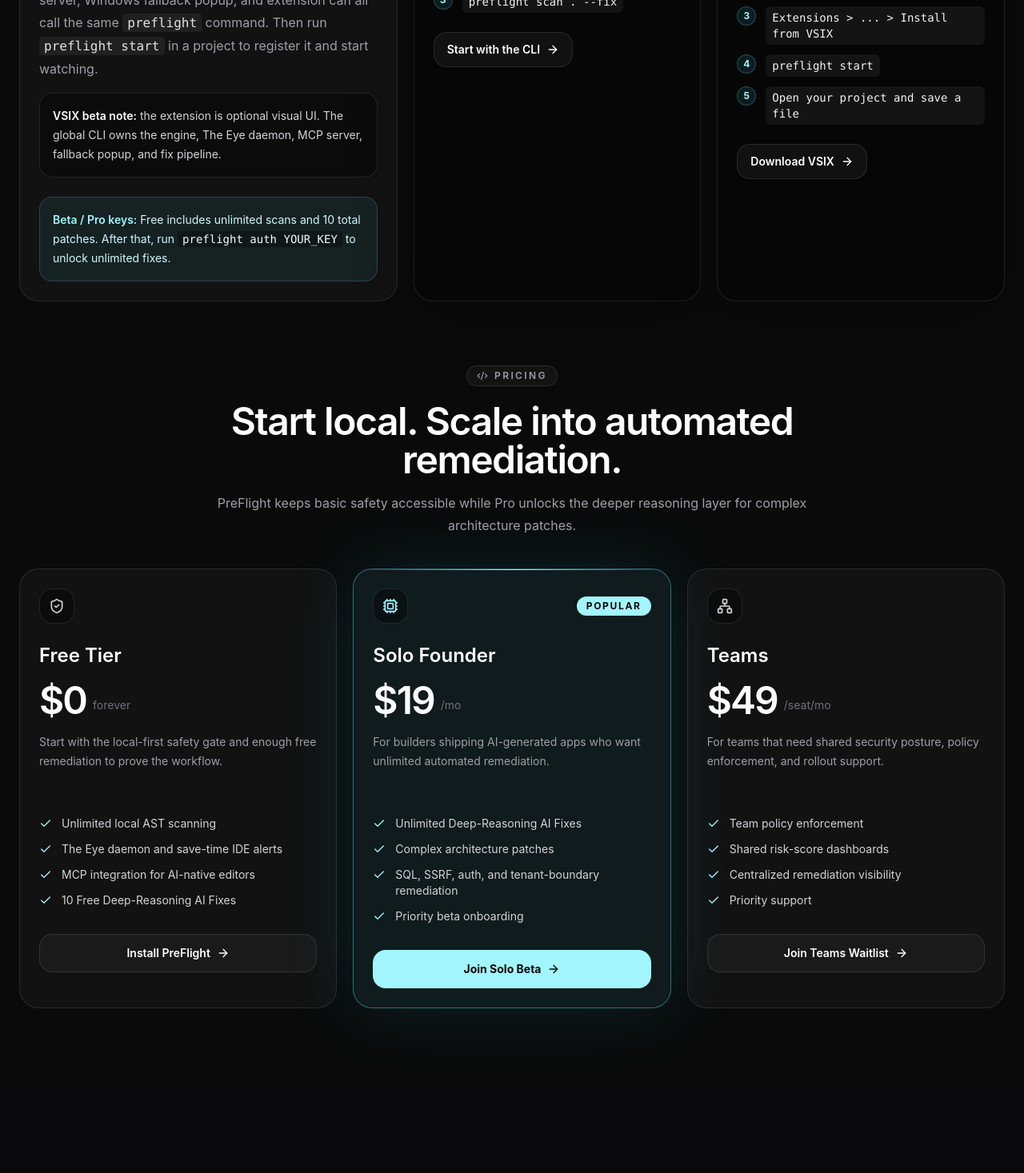
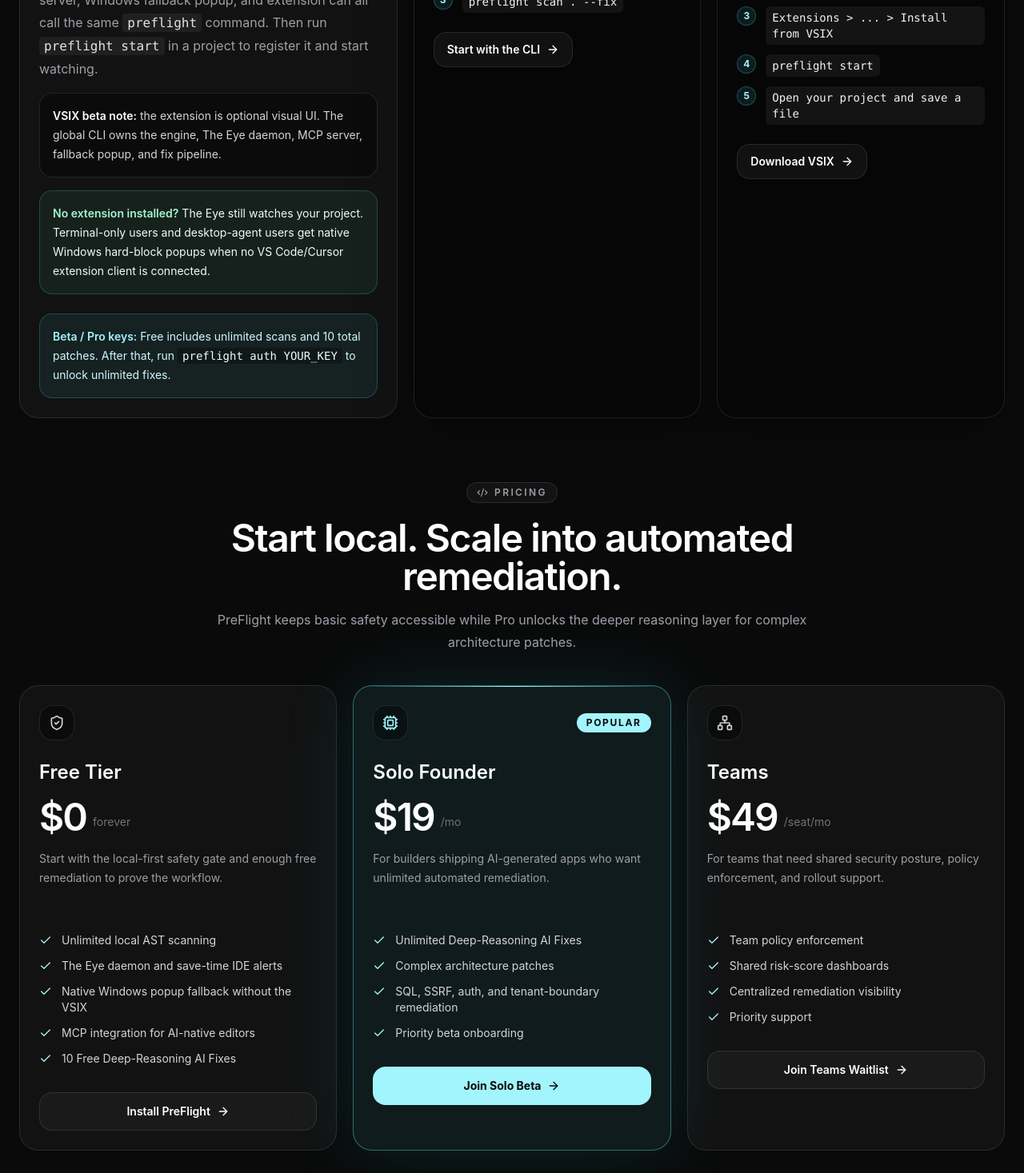
Before and after one commit to av29nassh-sketch/PreFlight, a Next.js app in the folder preflight-dashboard/: page / in a window 1280 px wide. Shown: the part 1630-3097 px from the top of the page at 80% size. Before the commit the page ends 2987 px from the top, so only its background shows below. Built offline with nearby package versions, Linux system fonts and the light colour scheme.

Commit message:
docs: clarify Windows popup fallback without extension

```diff
--- a/preflight-dashboard/app/(marketing)/page.tsx
+++ b/preflight-dashboard/app/(marketing)/page.tsx
@@ -29,6 +29,7 @@
     features: [
       "Unlimited local AST scanning",
       "The Eye daemon and save-time IDE alerts",
+      "Native Windows popup fallback without the VSIX",
       "MCP integration for AI-native editors",
       "10 Free Deep-Reasoning AI Fixes"
     ],
@@ -143,6 +144,9 @@
           </p>
           <div className="mt-4 rounded-2xl border border-white/10 bg-black/35 p-4 text-sm leading-6 text-zinc-300">
             <span className="font-semibold text-white">VSIX beta note:</span> the extension is optional visual UI. The global CLI owns the engine, The Eye daemon, MCP server, fallback popup, and fix pipeline.
+          </div>
+          <div className="mt-4 rounded-2xl border border-emerald-300/20 bg-emerald-300/[0.07] p-4 text-sm leading-6 text-emerald-50">
+            <span className="font-semibold text-emerald-200">No extension installed?</span> The Eye still watches your project. Terminal-only users and desktop-agent users get native Windows hard-block popups when no VS Code/Cursor extension client is connected.
           </div>
           <div className="mt-6 rounded-2xl border border-cyan-300/20 bg-cyan-300/[0.07] p-4 text-sm leading-6 text-cyan-100">
             <span className="font-semibold text-cyan-200">Beta / Pro keys:</span> Free includes unlimited scans and 10 total patches. After that, run <code className="rounded bg-black/30 px-1.5 py-0.5 font-mono text-cyan-50">preflight auth YOUR_KEY</code> to unlock unlimited fixes.
```
Also changed, not shown: 1 other file (tests, documents, lock files or other folders).
